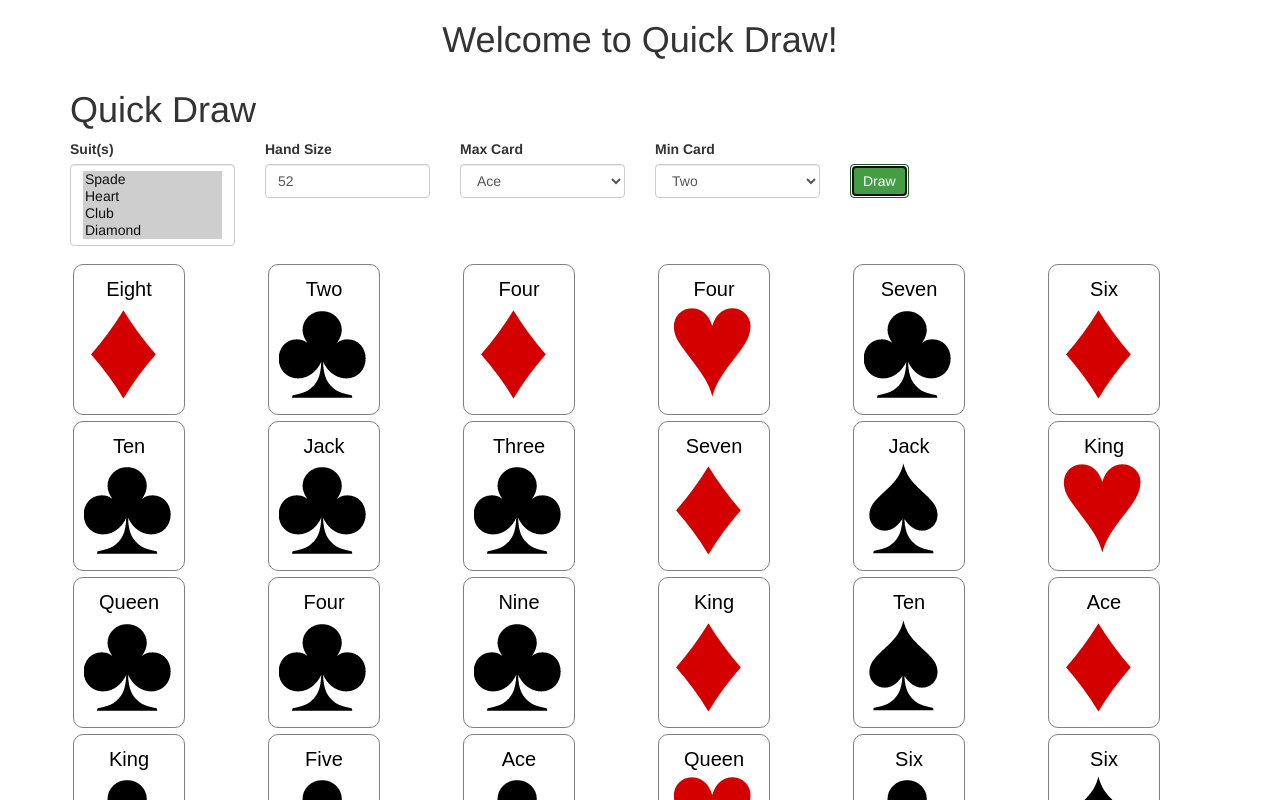
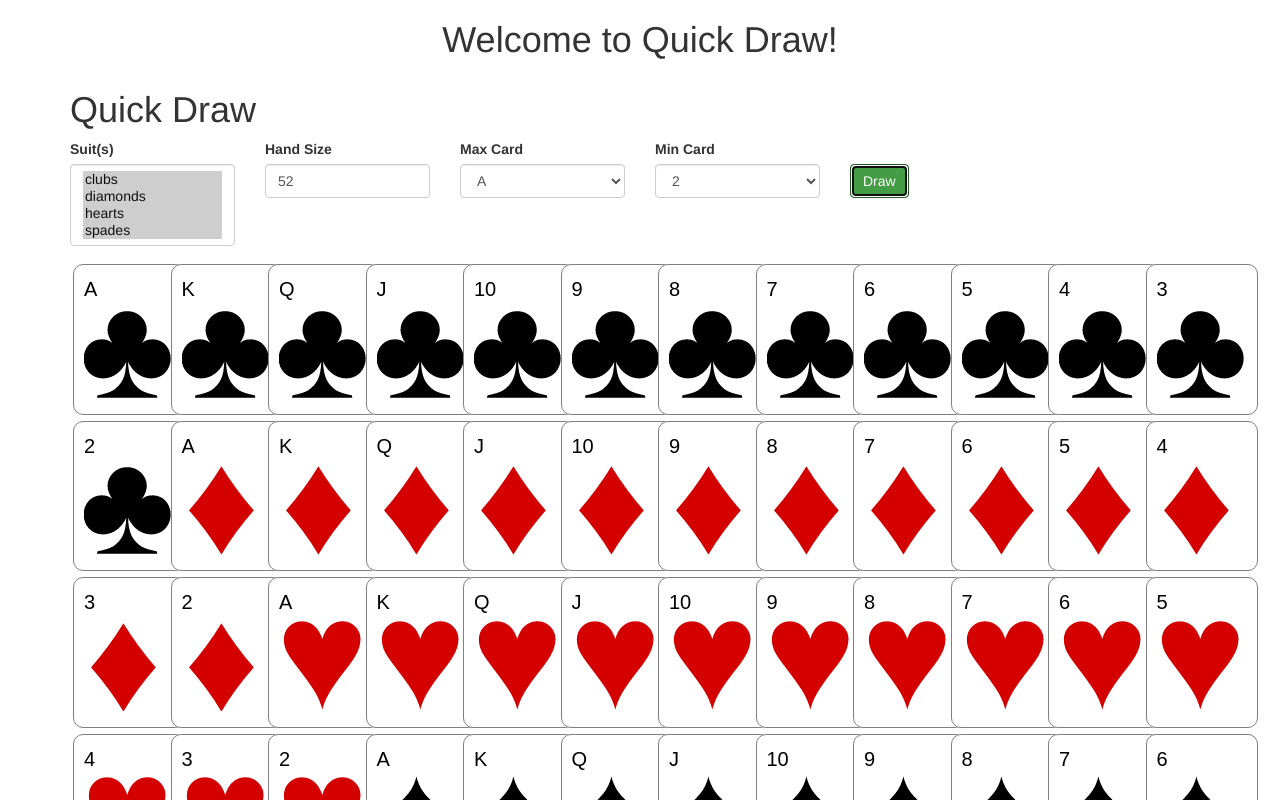
Before and after one commit to dave-k/quick-card-draw, an Angular app: page / in a window 1280 px wide. Both pictures are taken after a click on the button "Draw". Shown: the top 800 px of the page. Built offline with nearby package versions, Linux system fonts and the light colour scheme.

Commit message:
added class Card

```diff
--- a/src/app/app.component.html
+++ b/src/app/app.component.html
@@ -56,8 +56,8 @@
   </form>
 
   <div class="row">
-    <div id="" class="col-md-2 col-xs-3" *ngFor="let card of hand">
-        <div><app-card suit={{Suit[card.suit]}} rank={{Rank[card.rank]}}></app-card></div>
+    <div id="" class="col-md-1 col-xs-1" *ngFor="let card of hand">
+        <div><app-card suit={{card.suit}} rank={{card.rank}}></app-card></div>
     </div>
   </div>
 </div>
--- a/src/app/app.component.ts
+++ b/src/app/app.component.ts
@@ -4,6 +4,7 @@ import { Rank } from './rank';
 import { Filter } from './filter';
 import { FilterService } from './filter.service';
 import { DrawService } from './draw.service';
+import { Card } from './card';
 
 @Component({
   selector: 'app-root',
@@ -19,8 +20,8 @@ export class AppComponent {
   min: Rank;
   max: Rank;
 
-  hand = [];
-  draw = [];
+  hand: Card[] = [];
+  draw: Card[] = [];
   filter : Filter = new Filter();
   suits : {id: number; suit: string}[] = [];
   deck : {rank: number; card: string}[] = [];
@@ -48,7 +49,7 @@ export class AppComponent {
 
     for(var n in Rank) {
       if (typeof Rank[n] === 'number') {
-        this.deck.push({rank: <any>Rank[n], card: n});
+        this.deck.push({rank: <any>Rank[n], card: n.substr(1)});
       }
     }
   }
@@ -120,5 +121,8 @@ export class AppComponent {
     for(let i = 0; i < this.filter.size; i++) {
       this.hand.push(this.draw[i]);
     }
+
+    this.hand
+      .sort((card1, card2) => Card.sort(card1, card2));
   }
 }
--- /dev/null
+++ b/src/app/card.ts
@@ -0,0 +1,24 @@
+import { Suit } from './suit';
+import { Rank } from './rank';
+
+export class Card {
+  private deck: number;     // 1
+  private suit: string;     // clubs ...
+  private rank: string;     // _2 .. _A
+  private rankId: Rank;     // 0 .. 12
+
+  constructor(deck: number, suit: Suit, rank: Rank) {
+    this.deck = deck;
+    this.suit = Suit[suit];
+    this.rankId = rank;
+    this.rank = Rank[rank].substr(1);   // Rank[0] = _2
+  }
+
+  static sort(card1: Card, card2: Card) {
+    return Suit[card1.suit] < Suit[card2.suit] ? -1 :
+            Suit[card1.suit] > Suit[card2.suit] ? 1 :
+            card1.rankId < card2.rankId ? 1 :
+            card1.rankId > card2.rankId ? -1 :
+            0;
+  }
+}
--- a/src/app/card/card.component.css
+++ b/src/app/card/card.component.css
@@ -6,7 +6,7 @@
 	display: inline-block;
 	border-radius: 10px;
 	font-size: 14pt;
-	text-align: center;
+	text-align: left;
 	color:black;
 	margin: 3px;
 }
@@ -16,24 +16,24 @@
 	font-family: sans-serif;
 }
 
-.card .img
+.card .card-img
 {
 	background-image: url('../../assets/card.png');
 	height: 100px;
 	width: 90px;
 }
 
-.card .Diamond
+.card .diamonds
 {
 	background-position-y: 100px;
 }
 
-.card .Heart
+.card .hearts
 {
 	background-position-x: 90px;
 }
 
-.card .Club
+.card .clubs
 {
 	background-position-x:90px;
 	background-position-y:100px;
--- a/src/app/card/card.component.html
+++ b/src/app/card/card.component.html
@@ -1,3 +1,3 @@
 <div class="card">
-  <div class="rank">{{ rank }}</div> <div class="img {{ suit }}"></div>
+  <div class="rank">{{rank}}</div> <div class="card-img {{suit}}"></div>
 </div>
--- a/src/app/draw.service.ts
+++ b/src/app/draw.service.ts
@@ -2,17 +2,19 @@ import { Injectable } from '@angular/core';
 import { Observable, of } from 'rxjs';
 import { FilterService } from './filter.service';
 import { Filter } from './filter';
+import { Card } from './card';
+import { Suit } from './suit';
+import { Rank } from './rank';
 
 @Injectable({
   providedIn: 'root'
 })
 export class DrawService {
 
-  filter : Filter = new Filter();
-  draw = [];
+  private filter : Filter = new Filter();
+  private draw : Card[] = [];
 
   constructor(private filterService: FilterService) {
-    this.getDraw();
   }
 
   getFilter(): void {
@@ -21,10 +23,11 @@ export class DrawService {
   }
 
   initDeck() {
+    let card : Card;
     for(let deck = 0; deck < this.filter.ndeck; deck++) {
-      for(let suit = 0; suit < this.filter.suits.length; suit++) {
-        for(let rank = this.filter.min; rank <= this.filter.max; rank++) {
-          let card = {deck: deck, rank: rank, suit: this.filter.suits[suit]};
+      for(let suit:Suit = 0; suit < this.filter.suits.length; suit++) {
+        for(let rank:Rank = this.filter.min; rank <= this.filter.max; rank++) {
+          card = new Card(deck, this.filter.suits[suit], rank);
           this.draw.push(card);
         }
       }
@@ -45,7 +48,7 @@ export class DrawService {
     }
   }
 
-  getDraw(): Observable<Event[]> {
+  getDraw(): Observable<Card[]> {
     this.draw = [];
     this.getFilter();
     this.initDeck();
--- a/src/app/filter.service.ts
+++ b/src/app/filter.service.ts
@@ -16,10 +16,14 @@ export class FilterService {
 
   constructor() {
     this.filter.ndeck = 1;
-    this.filter.suits = [Suit.Spade, Suit.Heart, Suit.Club, Suit.Diamond];
+    this.filter.suits = [];
+    for(let suit:Suit = 0; suit < this.nSuit; suit++) {
+      this.filter.suits.push(suit);
+    }
+
     this.filter.size = this.nRank * this.nSuit;
-    this.filter.min = Rank.Two;
-    this.filter.max = Rank.Ace;
+    this.filter.min = Rank._2;
+    this.filter.max = Rank._A;
   }
 
   getFilter(): Observable<Filter> {
--- a/src/app/filter.ts
+++ b/src/app/filter.ts
@@ -3,7 +3,7 @@ import { Rank } from './rank';
 
 export class Filter {
   ndeck: number;    // 1
-  suits: Suit[];    // [Spade=0, Heart=1, Club=2, Diamond=3]
+  suits: Suit[];    // clubs ...
   size: number;     // 52
   max: Rank;        // Ace=12
   min: Rank;        // Two=0
```
Also changed, not shown: src/app/rank.ts (+13 -13 lines), src/app/suit.ts (+4 -4 lines), 1 other file (tests, documents, lock files or other folders).
